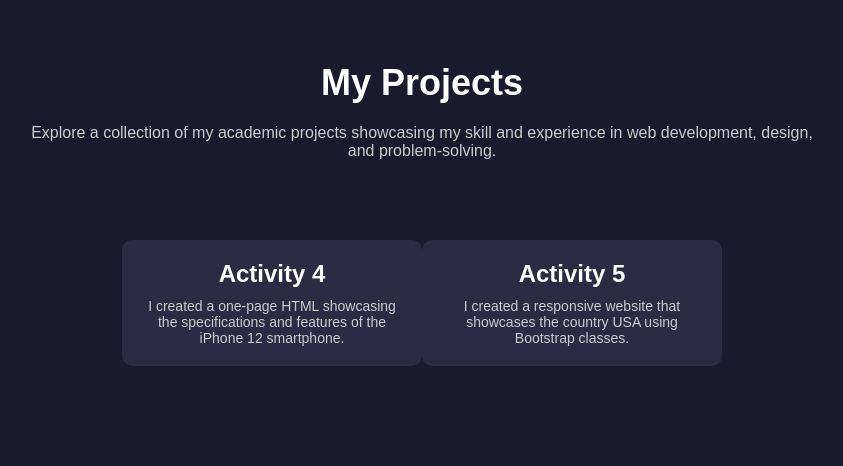
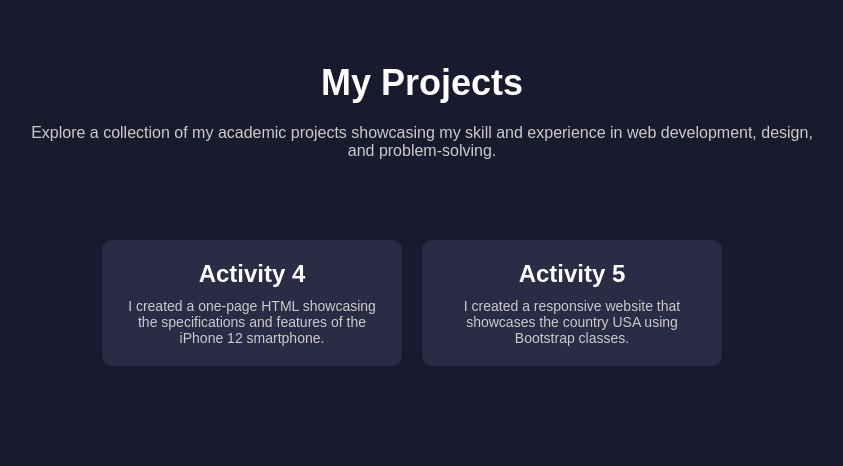
Before and after one commit to jsnotprom/jsnotprom.github.io, a PHP site: page / in a window 1280 px wide. Shown: the part 697-1163 px from the top of the page, without its empty margins (218-1061 px from the left). Run offline with PHP 8.4, Linux system fonts and the light colour scheme.

Commit message:
Update styles.css

```diff
--- a/styles.css
+++ b/styles.css
@@ -134,6 +134,7 @@ h2 {
     transition: transform 0.3s ease, box-shadow 0.3s ease;
     text-align: center;
     margin-top: 40px;
+    margin-right: 20px;
 }
 
 .project-frame:hover {
```
